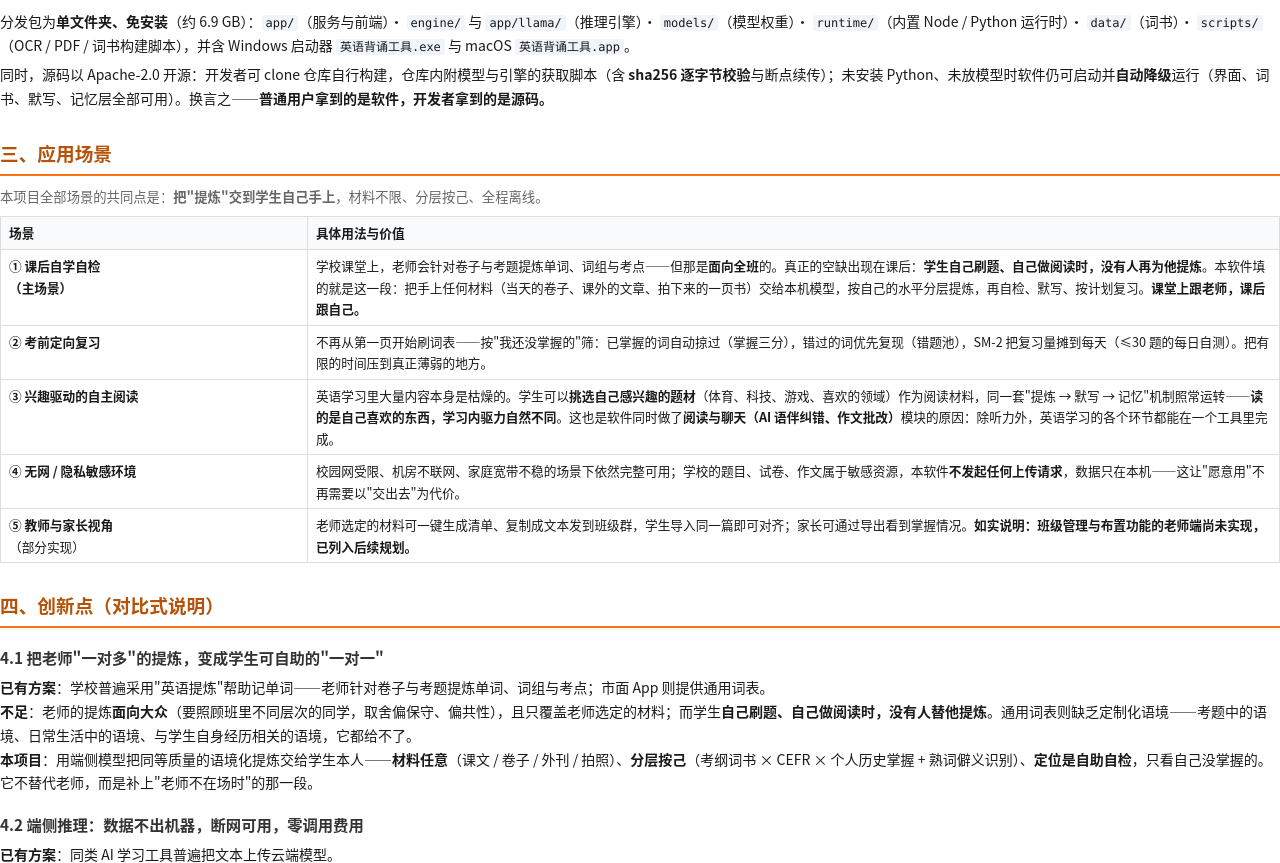
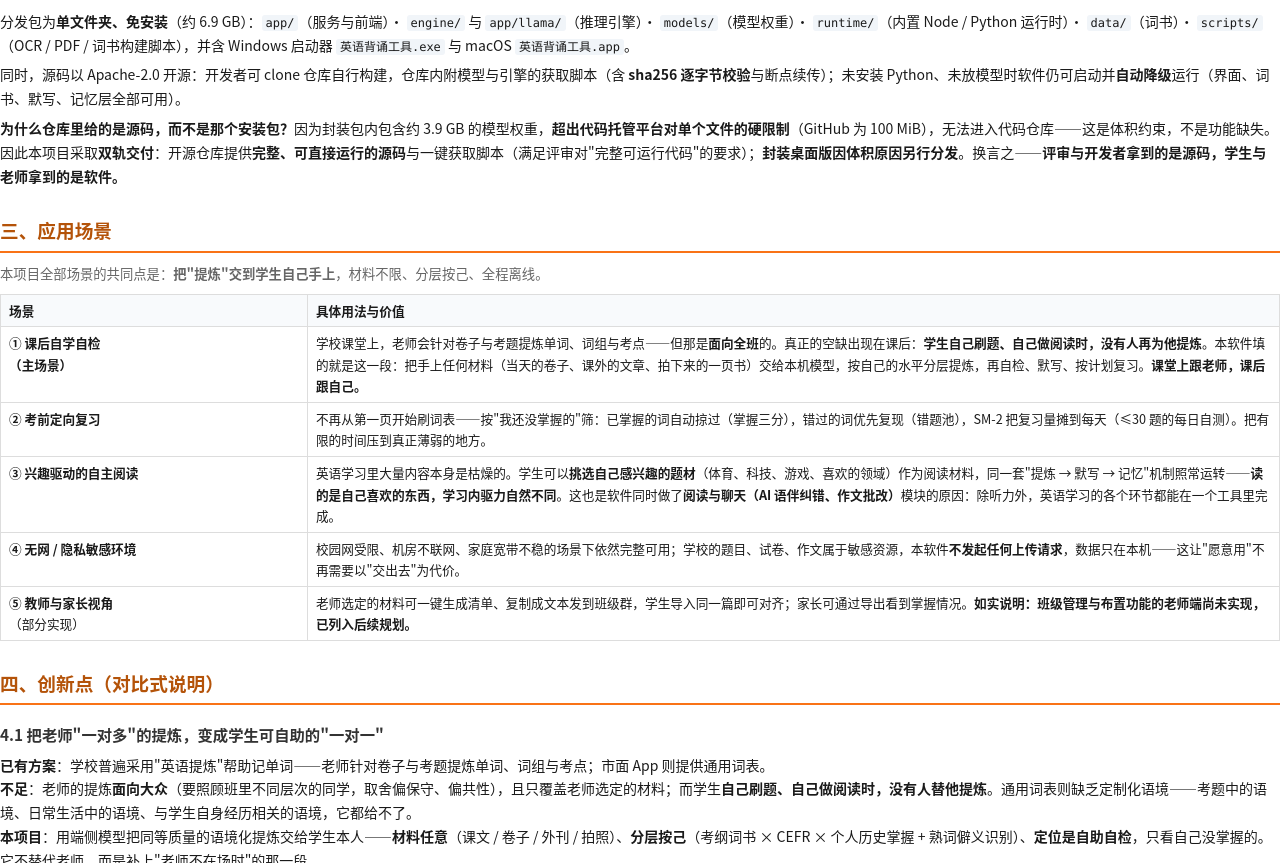
Before and after one commit to krkldxz/cat-paw-english, a plain HTML site: page docs/作品介绍.html in a window 1280 px wide. Shown: the part 2796-3659 px from the top of the page. Drawn offline with Linux system fonts and the light colour scheme.

Commit message:
docs: 口径统一(仓库给源码的缘由) 写入 PDF 2.5 与 README 交付形态章节

```diff
--- a/docs/作品介绍.html
+++ b/docs/作品介绍.html
@@ -150,7 +150,8 @@
 <tr><td>联网激活 / 注册账号</td><td><b>不需要</b>——全程离线，无账号、无 API Key、无调用费用</td></tr>
 </table>
 <p>分发包为<b>单文件夹、免安装</b>（约 6.9 GB）：<code>app/</code>（服务与前端）· <code>engine/</code> 与 <code>app/llama/</code>（推理引擎）· <code>models/</code>（模型权重）· <code>runtime/</code>（内置 Node / Python 运行时）· <code>data/</code>（词书）· <code>scripts/</code>（OCR / PDF / 词书构建脚本），并含 Windows 启动器 <code>英语背诵工具.exe</code> 与 macOS <code>英语背诵工具.app</code>。</p>
-<p>同时，源码以 Apache-2.0 开源：开发者可 clone 仓库自行构建，仓库内附模型与引擎的获取脚本（含 <b>sha256 逐字节校验</b>与断点续传）；未安装 Python、未放模型时软件仍可启动并<b>自动降级</b>运行（界面、词书、默写、记忆层全部可用）。换言之——<b>普通用户拿到的是软件，开发者拿到的是源码。</b></p>
+<p>同时，源码以 Apache-2.0 开源：开发者可 clone 仓库自行构建，仓库内附模型与引擎的获取脚本（含 <b>sha256 逐字节校验</b>与断点续传）；未安装 Python、未放模型时软件仍可启动并<b>自动降级</b>运行（界面、词书、默写、记忆层全部可用）。</p>
+<p><b>为什么仓库里给的是源码，而不是那个安装包？</b>因为封装包内包含约 3.9 GB 的模型权重，<b>超出代码托管平台对单个文件的硬限制</b>（GitHub 为 100 MiB），无法进入代码仓库——这是体积约束，不是功能缺失。因此本项目采取<b>双轨交付</b>：开源仓库提供<b>完整、可直接运行的源码</b>与一键获取脚本（满足评审对"完整可运行代码"的要求）；<b>封装桌面版因体积原因另行分发</b>。换言之——<b>评审与开发者拿到的是源码，学生与老师拿到的是软件。</b></p>
 
 <div class="pagebreak"></div>
 <h2>三、应用场景</h2>
```
Also changed, not shown: 2 other files.
